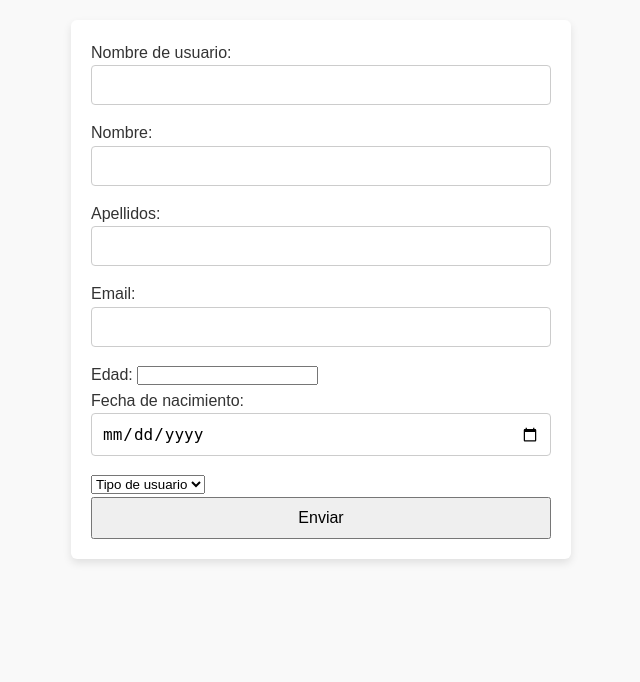
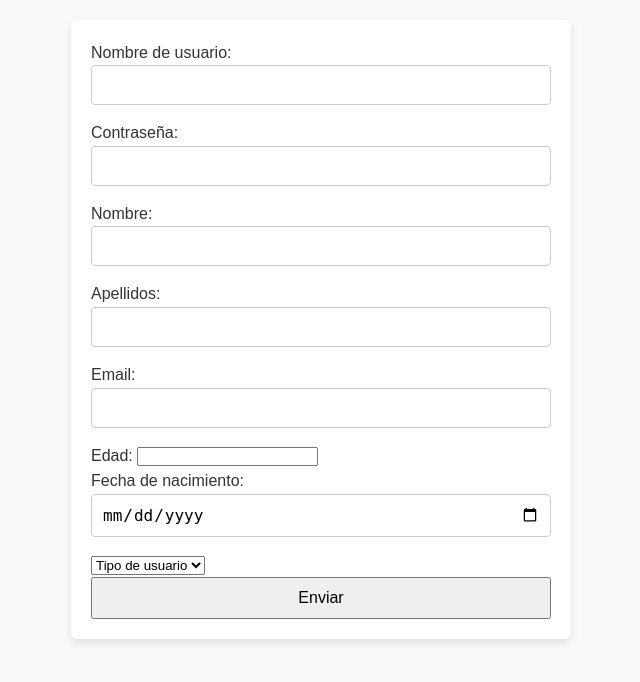
Before and after one commit to ELMarkez/ptoyecto-final, a Django app: page /registro/ in a window 1280 px wide. Shown: the part 66-748 px from the top of the page, without its empty margins (319-959 px from the left). Run offline with Django 5.2, Linux system fonts and the light colour scheme.

Commit message:
contraseña_de_registro

```diff
--- a/Turismo/blog/templates/base.html
+++ b/Turismo/blog/templates/base.html
@@ -14,7 +14,7 @@
         <a href="/">Inicio</a>
         <a href="/eventos/">Eventos</a>
 
-        {% if user.is_authenticated %}
+        {% if user is authenticated %}
             <a href="/crear_evento/">Crear Evento</a>
             <a href="/logout/">Salir</a>
         {% else %}
--- a/Turismo/blog/templates/eventos.html
+++ b/Turismo/blog/templates/eventos.html
@@ -2,7 +2,7 @@
 {% block contenido %}
 <h2>Todos los eventos turísticos</h2>
 
-{% for e in eventos %}
+{% for e in evento %}
     <h3>{{ e.titulo }}</h3>
     <p>{{ e.fecha }}</p>
     <a href="/evento/{{ e.id }}/">Detalles</a>
--- a/Turismo/blog/templates/registro.html
+++ b/Turismo/blog/templates/registro.html
@@ -14,6 +14,10 @@
             {% csrf_token %}
             <div class="entrada">
                 <label for="nombre_usuario">Nombre de usuario:</label>
+                <input type="text" name="nombre_usuario" required>
+            </div>
+            <div class="entrada">
+                <label for="nombre_usuario">Contraseña:</label>
                 <input type="text" name="nombre_usuario" required>
             </div>
             <div class="entrada">
```
Also changed, not shown: 1 other file.
